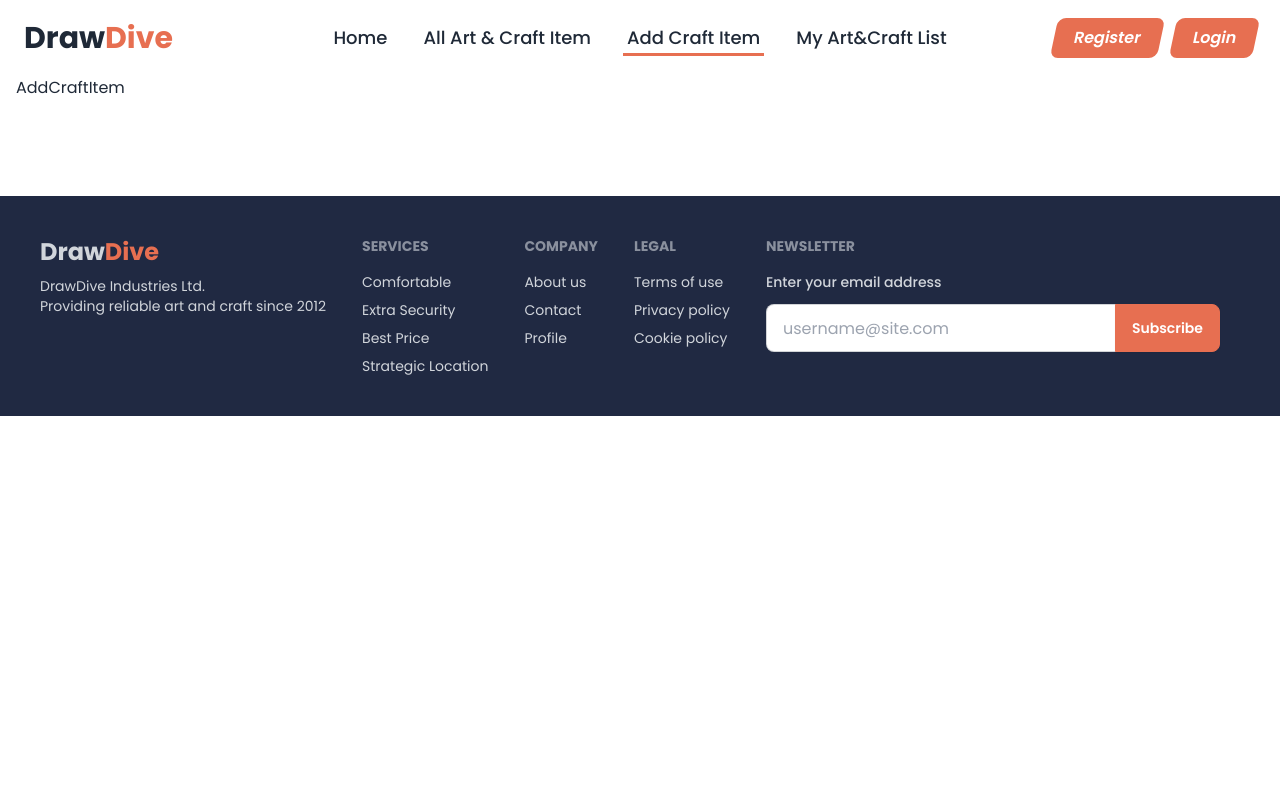
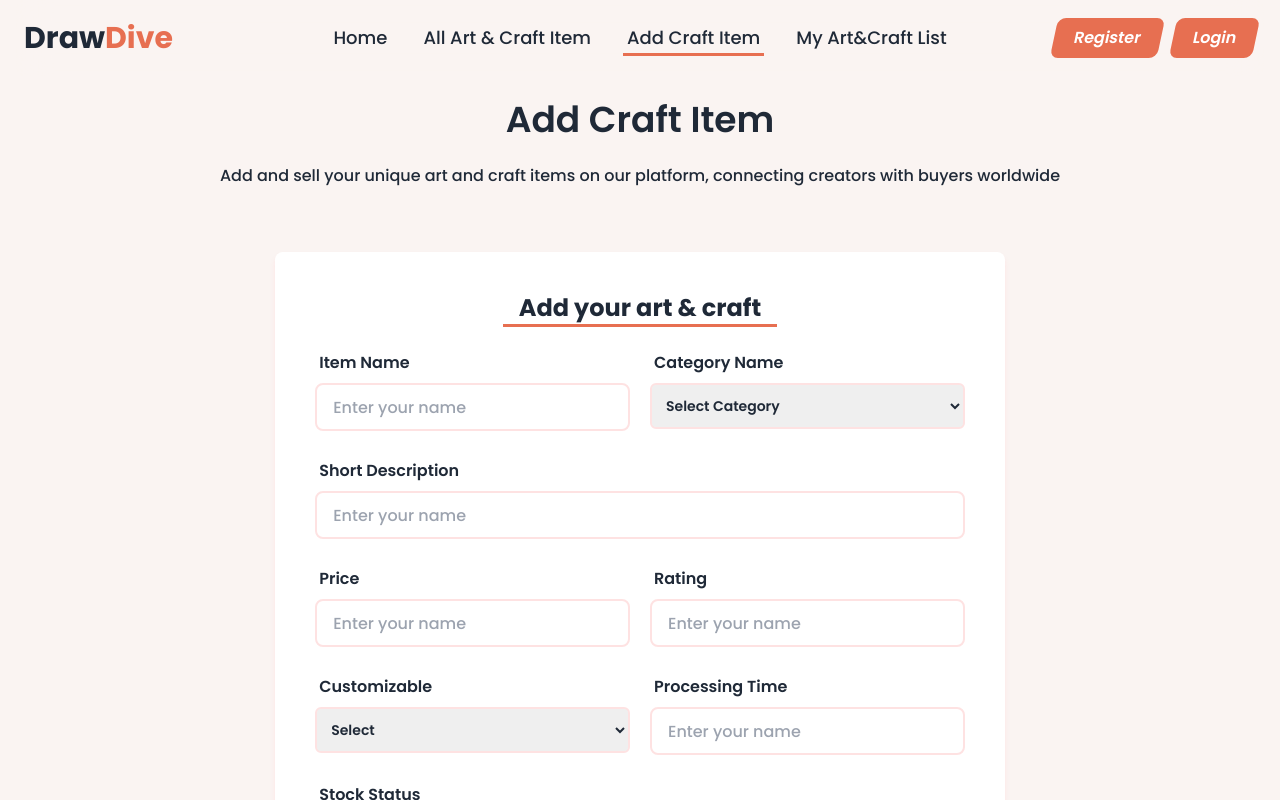
Before and after one commit to Mh-Monzil/draw-dive-client, a React (Vite) app: page /add-craft_item in a window 1280 px wide. Shown: the top 800 px of the page. Built offline with nearby package versions, Linux system fonts and the light colour scheme; no server answers.

Commit message:
add craft item form added

```diff
--- a/index.html
+++ b/index.html
@@ -6,7 +6,7 @@
     <meta name="viewport" content="width=device-width, initial-scale=1.0" />
     <title>Vite + React</title>
   </head>
-  <body>
+  <body class="bg-[#FAF4F2]">
     <div id="root"></div>
     <script type="module" src="/src/main.jsx"></script>
   </body>
--- a/package.json
+++ b/package.json
@@ -18,6 +18,7 @@
     "react-hook-form": "^7.51.3",
     "react-icons": "^5.1.0",
     "react-router-dom": "^6.23.0",
+    "react-select": "^5.8.0",
     "react-toastify": "^10.0.5",
     "sort-by": "^1.2.0",
     "swiper": "^11.1.1"
--- a/src/component/Navbar.jsx
+++ b/src/component/Navbar.jsx
@@ -4,25 +4,8 @@ import UseAuth from "../hooks/UseAuth";
 import Profile from "./Profile";
 
 const Navbar = () => {
-  const { user, loading, logOut } = UseAuth();
+  const { user, loading } = UseAuth();
   const [showDropdown, setShowDropdown] = useState(false);
-  const [scroll, setScroll] = useState(false);
-  const TOP_OFFSET = 80;
-  useEffect(() => {
-    const handleScroll = () => {
-      if (window.scrollY >= TOP_OFFSET) {
-        setScroll(true);
-      } else {
-        setScroll(false);
-      }
-    };
-
-    window.addEventListener("scroll", handleScroll);
-
-    return () => {
-      window.removeEventListener("scroll", handleScroll);
-    };
-  }, []);
   const NavLinks = (
     <>
       <NavLink
@@ -76,7 +59,7 @@ const Navbar = () => {
     </>
   );
   return (
-    <div className="navbar  rounded-t-3xl md:py-4">
+    <div className="navbar md:py-4 sticky top-0 backdrop-blur-lg bg-[#FAF4F2]/80 z-40">
       <div className="navbar-start ">
         <div
           onClick={() => setShowDropdown(!showDropdown)}
--- a/src/pages/AddCraftItem.jsx
+++ b/src/pages/AddCraftItem.jsx
@@ -1,11 +1,211 @@
-
+import { Controller, useForm } from "react-hook-form";
+import { Link } from "react-router-dom";
+import Select from "react-select";
 
 const AddCraftItem = () => {
-    return (
-        <div>
-            AddCraftItem
-        </div>
-    );
+  const {
+    register,
+    handleSubmit,
+    control,
+    formState: { errors },
+  } = useForm();
+
+  const onSubmit = (data) => {
+    // const { item_name } = data;
+    console.log(data);
+  };
+
+  return (
+    <div className="text-center">
+      <h2 className="font-semibold text-4xl my-6">Add Craft Item</h2>
+      <p className="font-medium">
+        Add and sell your unique art and craft items on our platform, connecting
+        creators with buyers worldwide
+      </p>
+      <div className="p-4">
+        <form
+          data-aos="fade-right"
+          data-aos-duration="300"
+          data-aos-easing="ease-in-out"
+          onSubmit={handleSubmit(onSubmit)}
+          className="space-y-4 lg:w-3/5 my-12 h-full mx-auto p-6 md:p-10 bg-white backdrop-blur-sm rounded-lg  shadow-md shadow-red-100"
+        >
+          <div className="flex justify-center mb-2">
+            <span className="text-center text-2xl font-bold border-b-[3px] border-b-[#E76F51] px-4">
+              Add your art & craft
+            </span>
+          </div>
+          <div className="grid grid-cols-1 md:grid-cols-2 gap-5">
+            {/* input  */}
+            <div>
+              <label className="label">
+                <span className="font-semibold">Item Name</span>
+              </label>
+              <div className="relative">
+                <input
+                  type="name"
+                  name="name"
+                  placeholder="Enter your name"
+                  className="input border-2 border-red-100 focus:border-red-300 focus:outline-none font-medium w-full"
+                  {...register("item_name", { required: true })}
+                />
+              </div>
+              {errors.item_name && (
+                <span className="text-red-500">Item Name is required</span>
+              )}
+            </div>
+            {/* input  */}
+            <div>
+              <label className="label">
+                <span className="font-semibold">Category Name</span>
+              </label>
+              {/* <div className="relative"> */}
+              <select
+                id="country"
+                name="country"
+                className=" w-full pr-10 p-2.5 text-base border-2 border-red-100 focus:outline-none  focus:border-red-300 sm:text-sm rounded-md font-semibold"
+                {...register("category_name", { required: true })}
+              >
+                <option className="font-semibold" selected disabled>Select Category</option>
+                <option className="font-semibold" value="Landscape Painting">Landscape Painting</option>
+                <option className="font-semibold" value="Portrait Drawing">Portrait Drawing</option>
+                <option className="font-semibold" value="Watercolor Painting">Watercolour Painting</option>
+                <option className="font-semibold" value="Oil Painting">Oil Painting</option>
+                <option className="font-semibold" value="Charcoal Sketching">Charcoal Sketching</option>
+                <option className="font-semibold" value="Cartoon Drawing">Cartoon Drawing</option>
+              </select>
+              {/* </div> */}
+              {errors.category_name && (
+                <span className="text-red-500">Category Name is required</span>
+              )}
+            </div>
+            {/* input  */}
+            <div className="col-span-2">
+              <label className="label">
+                <span className="font-semibold">Short Description</span>
+              </label>
+              <div className="relative">
+                <input
+                  type="name"
+                  name="short_description"
+                  placeholder="Enter your name"
+                  className="input border-2 border-red-100 focus:border-red-300 focus:outline-none font-medium w-full"
+                  {...register("short_description", { required: true })}
+                />
+              </div>
+              {errors.short_description && (
+                <span className="text-red-500">Short Description is required</span>
+              )}
+            </div>
+            {/* input  */}
+            <div>
+              <label className="label">
+                <span className="font-semibold">Price</span>
+              </label>
+              <div className="relative">
+                <input
+                  type="name"
+                  name="price"
+                  placeholder="Enter your name"
+                  className="input border-2 border-red-100 focus:border-red-300 focus:outline-none font-medium w-full"
+                  {...register("price", { required: true })}
+                />
+              </div>
+              {errors.price && (
+                <span className="text-red-500">Price is required</span>
+              )}
+            </div>
+            {/* input  */}
+            <div>
+              <label className="label">
+                <span className="font-semibold">Rating</span>
+              </label>
+              <div className="relative">
+                <input
+                  type="number"
+                  min='1'
+                  max='5'
+                  name="rating"
+
+                  placeholder="Enter your name"
+                  className="input border-2 border-red-100 focus:border-red-300 focus:outline-none font-medium w-full"
+                  {...register("rating", { required: true })}
+                />
+              </div>
+              {errors.rating && (
+                <span className="text-red-500">Rating is required</span>
+              )}
+            </div>
+            {/* input  */}
+            <div>
+              <label className="label">
+                <span className="font-semibold">Customizable</span>
+              </label>
+              {/* <div className="relative"> */}
+              <select
+                id="country"
+                name="customizable"
+                className=" w-full pr-10 p-2.5 text-base border-2 border-red-100 focus:outline-none  focus:border-red-300 sm:text-sm rounded-md font-semibold"
+                {...register("customizable", { required: true })}
+              >
+                <option className="font-semibold" selected disabled>Select</option>
+                <option className="font-semibold" value="Yes">Yes</option>
+                <option className="font-semibold" value="No">No</option>
+              </select>
+              {/* </div> */}
+              {errors.customizable && (
+                <span className="text-red-500">Customizable Name is required</span>
+              )}
+            </div>
+            {/* input  */}
+            <div>
+              <label className="label">
+                <span className="font-semibold">Processing Time</span>
+              </label>
+              <div className="relative">
+                <input
+                  type="name"
+                  name="processing_time"
+                  placeholder="Enter your name"
+                  className="input border-2 border-red-100 focus:border-red-300 focus:outline-none font-medium w-full"
+                  {...register("processing_time", { required: true })}
+                />
+              </div>
+              {errors.processing_time && (
+                <span className="text-red-500">Processing Time Name is required</span>
+              )}
+            </div>
+            {/* input  */}
+            <div>
+              <label className="label">
+                <span className="font-semibold">Stock Status</span>
+              </label>
+              {/* <div className="relative"> */}
+              <select
+                name="stock_status"
+                className=" w-full pr-10 p-2.5 text-base border-2 border-red-100 focus:outline-none  focus:border-red-300 sm:text-sm rounded-md font-semibold"
+                {...register("stock_status", { required: true })}
+              >
+                <option className="font-semibold" selected disabled>Select Status</option>
+                <option className="font-semibold" value="In Stock">In Stock</option>
+                <option className="font-semibold" value="Made to Order">Made to Order</option>
+              </select>
+              {/* </div> */}
+              {errors.stock_status && (
+                <span className="text-red-500">Customizable Name is required</span>
+              )}
+            </div>
+          </div>
+
+          <div className="form-control mt-4">
+            <button className="btn bg-[#E76F51] text-white font-semibold text-xl hover:bg-[#e25f3f] border border-[@#E76F51] hover:border-[#E76F51">
+              Add
+            </button>
+          </div>
+        </form>
+      </div>
+    </div>
+  );
 };
 
 export default AddCraftItem;
```
Also changed, not shown: 1 other file (tests, documents, lock files or other folders).
